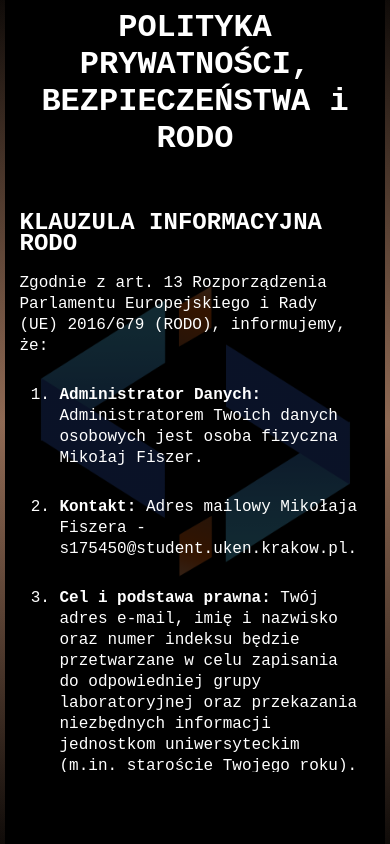
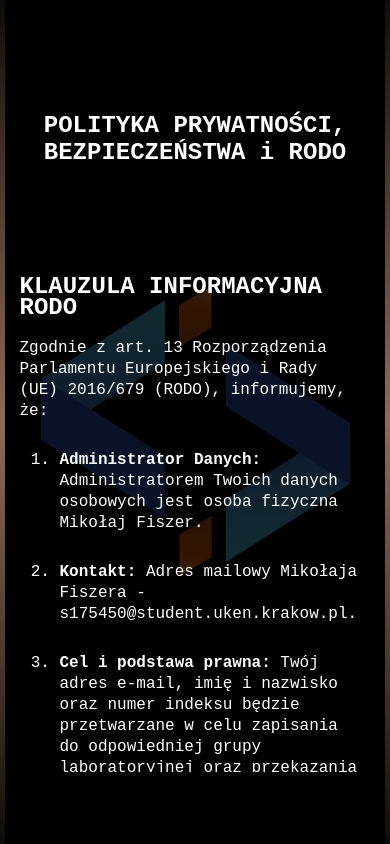
Before and after one commit to Thrykey/projektIRSS, a plain HTML site: page pages/politykaPrywatnosci.html in a window 390 px wide. Drawn offline with Linux system fonts and the light colour scheme.

Commit message:
RODO, FAQ

```diff
--- a/pages/politykaPrywatnosci.html
+++ b/pages/politykaPrywatnosci.html
@@ -24,7 +24,7 @@
 
         <div class="middle">
             <div class="leftLine"></div>
-            <h1 id="FAQ">POLITYKA PRYWATNOŚCI, BEZPIECZEŃSTWA i RODO</h1>
+            <h2 id="FAQ">POLITYKA PRYWATNOŚCI, BEZPIECZEŃSTWA i RODO</h2>
             <div id="informations">
                 <span>
                     <h2>KLAUZULA INFORMACYJNA RODO</h2>
--- a/styles/FAQ.css
+++ b/styles/FAQ.css
@@ -73,27 +73,31 @@ h2 {
 
 
 #FAQ {
-    position: absolute;
+    position: relative;
     text-align: center;
-    left: 50%;
-    width: 90%;
-    transform: translateX(-50%);
-    top: -80px;
+    align-self: center;
+    width: 100%;
+    top: -10%;
 }
 
 @media (max-width: 1100px) {
+    #FAQ {
+        position: relative;
+        height: 10vh;
+        top: 0;
+        transform: none;
+        width: 90vw;
+    }
+
     #informations {
-        margin-top: 80px;
+        margin-top: 0;
         width: 90svw;
         padding: 5svw;
-    }
-
-    #FAQ {
-        top: -10vh;
+        height: 80vh;
     }
 
     #informations::-webkit-scrollbar {
-        width: 12px;
+        width: 9px;
     }
 
     ul,
```
Also changed, not shown: src/PanelStarosty.js (+21 -0 lines).
